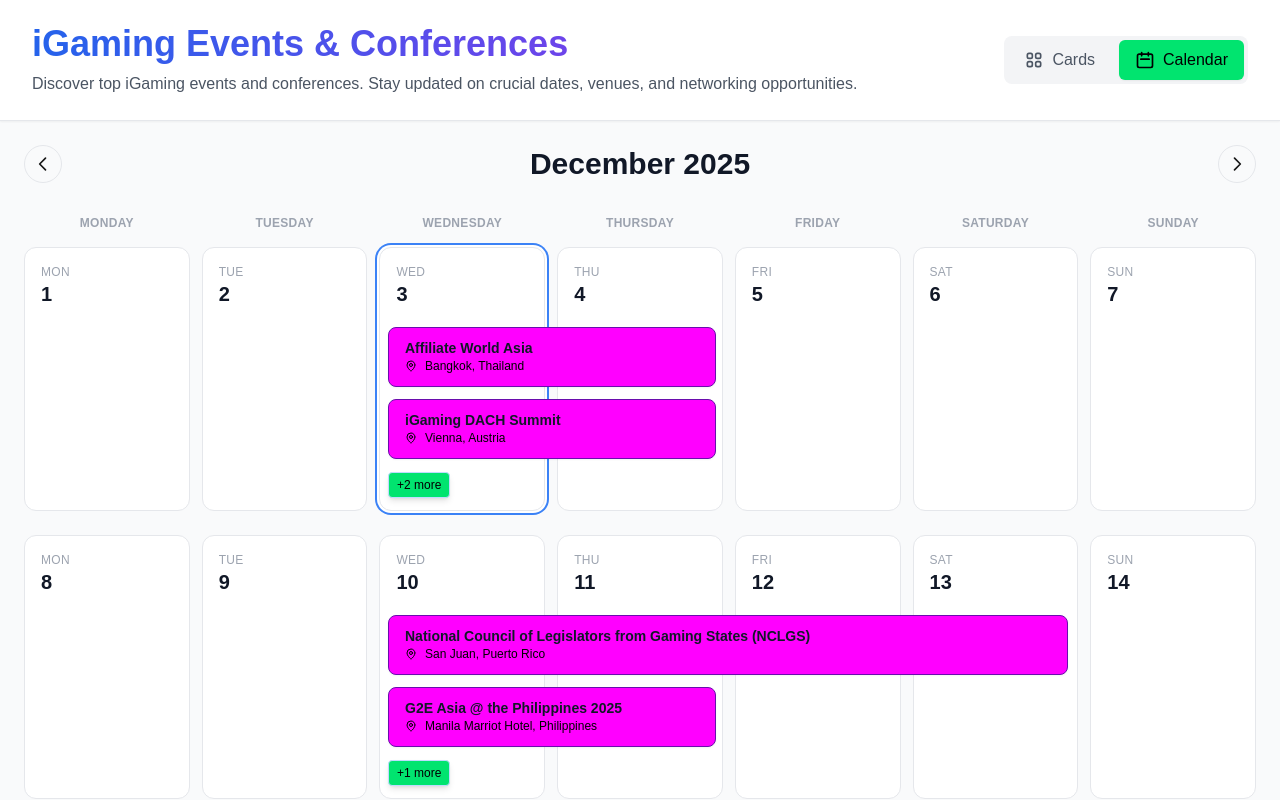
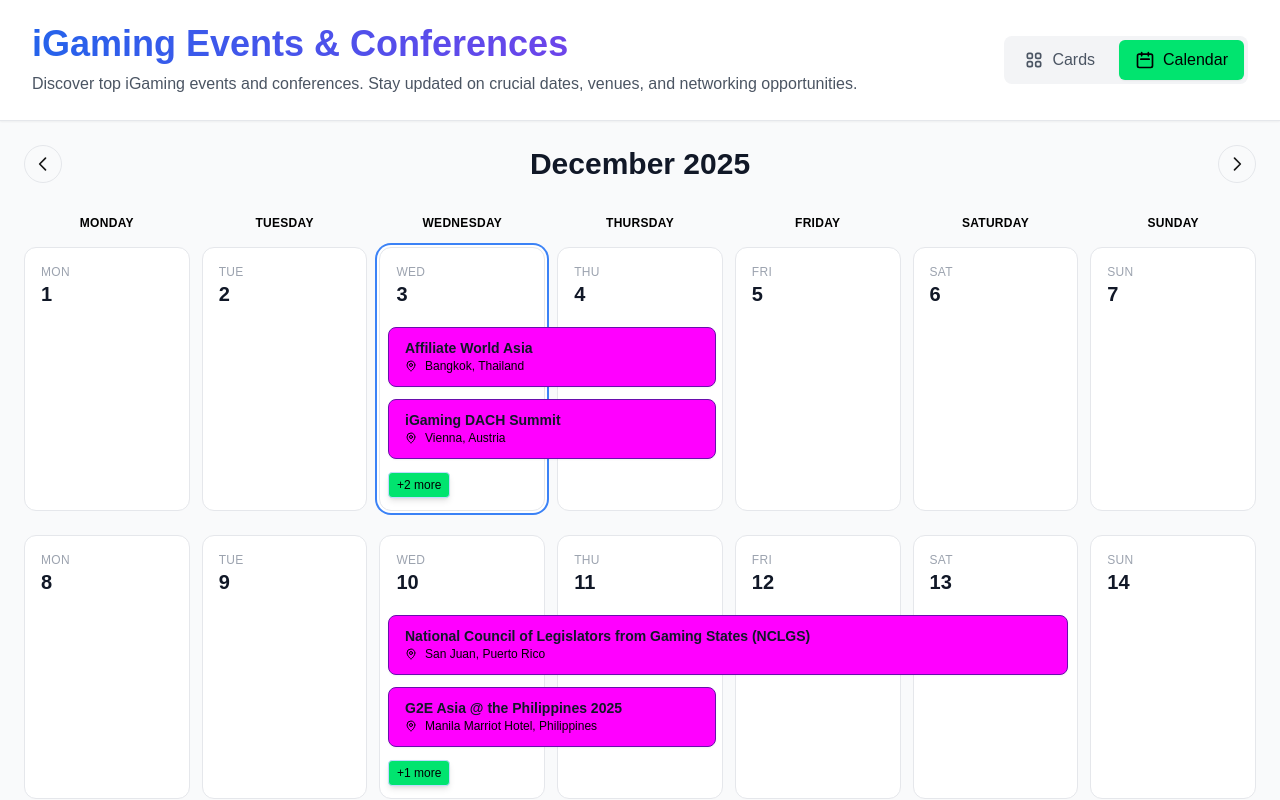
Before and after one commit to PayRam/gaming-event-calendar, a Next.js app: page / in a window 1280 px wide. Both pictures are taken after a click on the button "Calendar". Shown: the top 800 px of the page. Built offline with nearby package versions, Linux system fonts and the light colour scheme.

Commit message:
feat: update CalendarView day name styles for improved visibility

```diff
--- a/src/components/CalendarView.tsx
+++ b/src/components/CalendarView.tsx
@@ -332,7 +332,7 @@ export default function CalendarView({
         {dayNames.map((name) => (
           <div
             key={name}
-            className="text-xs font-semibold tracking-wide uppercase text-gray-400 text-center"
+            className="text-xs font-semibold tracking-wide uppercase text-black text-center"
           >
             {name}
           </div>
```
